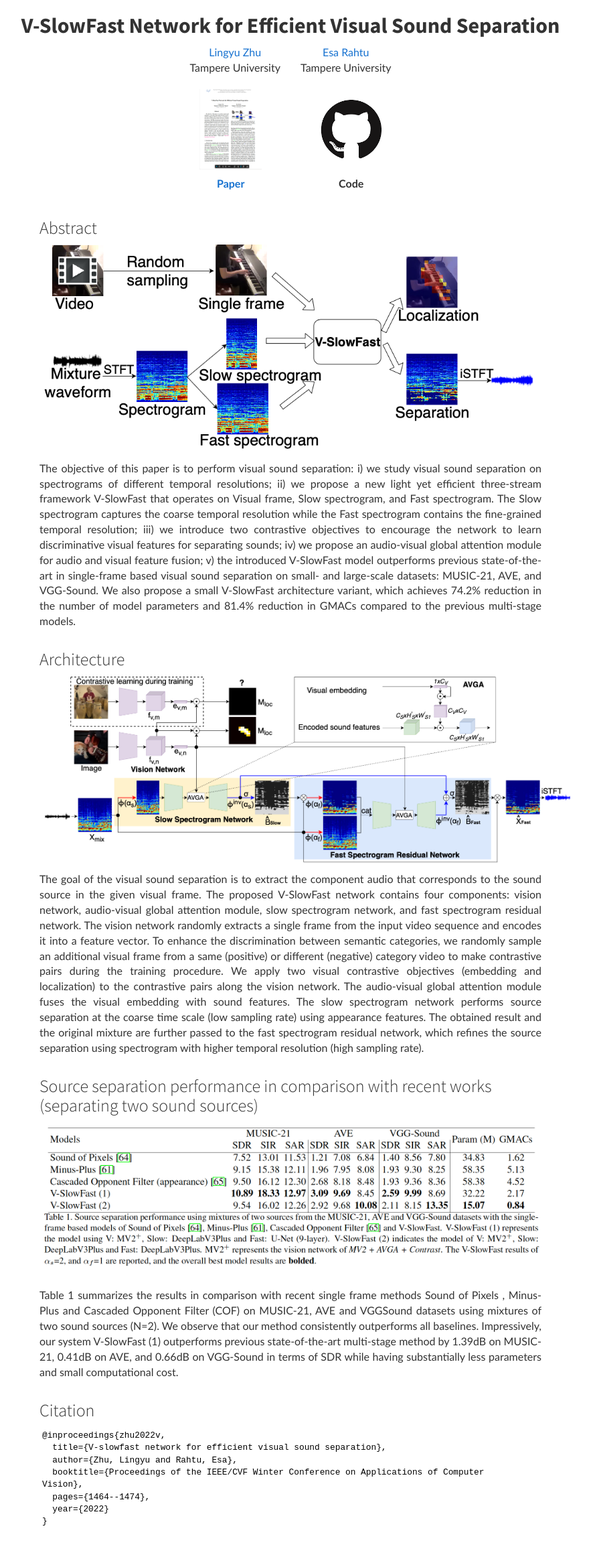
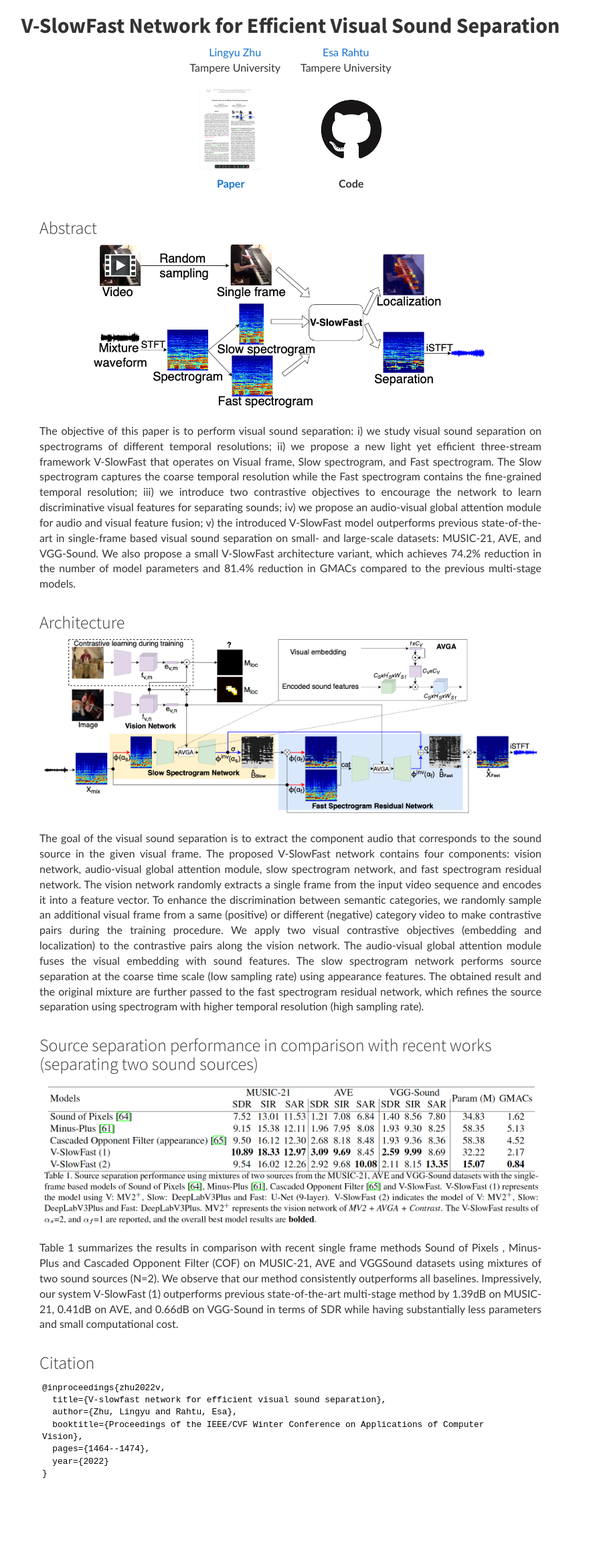
Before and after one commit to ly-zhu/ly-zhu.github.io, a Jekyll site: the page V-SlowFast/index.html, which Jekyll copies as it is, in a window 1280 px wide. Shown: the whole page at 67% size, without its empty margins (206-1089 px from the left). Built offline with Jekyll 4.4.1, drawn with Linux system fonts in a browser that asks for light colours; nearby versions of some CDN libraries; comment, search, counter and statistics services are not loaded; after the commit the page ends 2247 px from its top, so only the background shows below that.

Commit message:
test img margion auto

```diff
--- a/V-SlowFast/index.html
+++ b/V-SlowFast/index.html
@@ -79,14 +79,10 @@
                 <h3>
                     Abstract
                 </h3>
-                <div class="text-center">
-                    <div style="position:relative;padding-top:40%;">
-                        <image src="figures/fig1.png" style="position:absolute;top:0;left:0;width:100%"><br>
+                <image src="figures/fig1.png" class="img-responsive" alt="overview" width="80%" style="max-height: 450px;margin:auto;"><br>
                 <p class="text-justify">
                     The objective of this paper is to perform visual sound separation: i) we study visual sound separation on spectrograms of different temporal resolutions; ii) we propose a new light yet efficient three-stream framework V-SlowFast that operates on Visual frame, Slow spectrogram, and Fast spectrogram. The Slow spectrogram captures the coarse temporal resolution while the Fast spectrogram contains the fine-grained temporal resolution; iii) we introduce two contrastive objectives to encourage the network to learn discriminative visual features for separating sounds; iv) we propose an audio-visual global attention module for audio and visual feature fusion; v) the introduced V-SlowFast model outperforms previous state-of-the-art in single-frame based visual sound separation on small- and large-scale datasets: MUSIC-21, AVE, and VGG-Sound. We also propose a small V-SlowFast architecture variant, which achieves 74.2% reduction in the number of model parameters and 81.4% reduction in GMACs compared to the previous multi-stage models.
                 </p>
-                    </div>
-                </div>
             </div>
         </div>
 
@@ -95,19 +91,10 @@
                 <h3>
                     Architecture
                 </h3>
-                <div class="text-center">
-                    <div style="position:relative;padding-top:0%;">
-                        <!--
-                        <image src="figures/overview.png" style="position:absolute;top:0;left:0;width:100%"><br>
-                        -->
-                        <p align="center">
-                        <image src="figures/overview.png", width="800"><br>
-                        </p>
+                <image src="figures/overview.png" class="img-responsive" alt="overview" width="800" style="max-height: 450px;margin:auto;"><br>
                 <p class="text-justify">
                     The goal of the visual sound separation is to extract the component audio that corresponds to the sound source in the given visual frame. The proposed V-SlowFast network contains four components: vision network, audio-visual global attention module, slow spectrogram network, and fast spectrogram residual network. The vision network randomly extracts a single frame from the input video sequence and encodes it into a feature vector. To enhance the discrimination between semantic categories, we randomly sample an additional visual frame from a same (positive) or different (negative) category video to make contrastive pairs during the training procedure. We apply two visual contrastive objectives (embedding and localization) to the contrastive pairs along the vision network. The audio-visual global attention module fuses the visual embedding with sound features. The slow spectrogram network performs source separation at the coarse time scale (low sampling rate) using appearance features. The obtained result and the original mixture are further passed to the fast spectrogram residual network, which refines the source separation using spectrogram with higher temporal resolution (high sampling rate).
                 </p>
-                    </div>
-                </div>
             </div>
         </div>
 
@@ -116,14 +103,10 @@
                 <h3>
                     Source separation performance in comparison with recent works (separating two sound sources)
                 </h3>
-                <div class="text-center">
-                    <div style="position:relative;padding-top:30%;">
-                        <image src="figures/result.png" style="position:absolute;top:0;left:0;width:100%"><br>
+                <image src="figures/result.png" class="img-responsive" alt="overview" width="100%" style="max-height: 450px;margin:auto;"><br>
                 <p class="text-justify">
                     Table 1 summarizes the results in comparison with recent single frame methods Sound of Pixels , Minus-Plus and Cascaded Opponent Filter (COF) on MUSIC-21, AVE and VGGSound datasets using mixtures of two sound sources (N=2). We observe that our method consistently outperforms all baselines. Impressively, our system V-SlowFast (1) outperforms previous state-of-the-art multi-stage method by 1.39dB on MUSIC-21, 0.41dB on AVE, and 0.66dB on VGG-Sound in terms of SDR while having substantially less parameters and small computational cost.
                 </p>
-                    </div>
-                </div>
             </div>
         </div>
 
```
Lines whose indentation alone changed are shown as unchanged.
